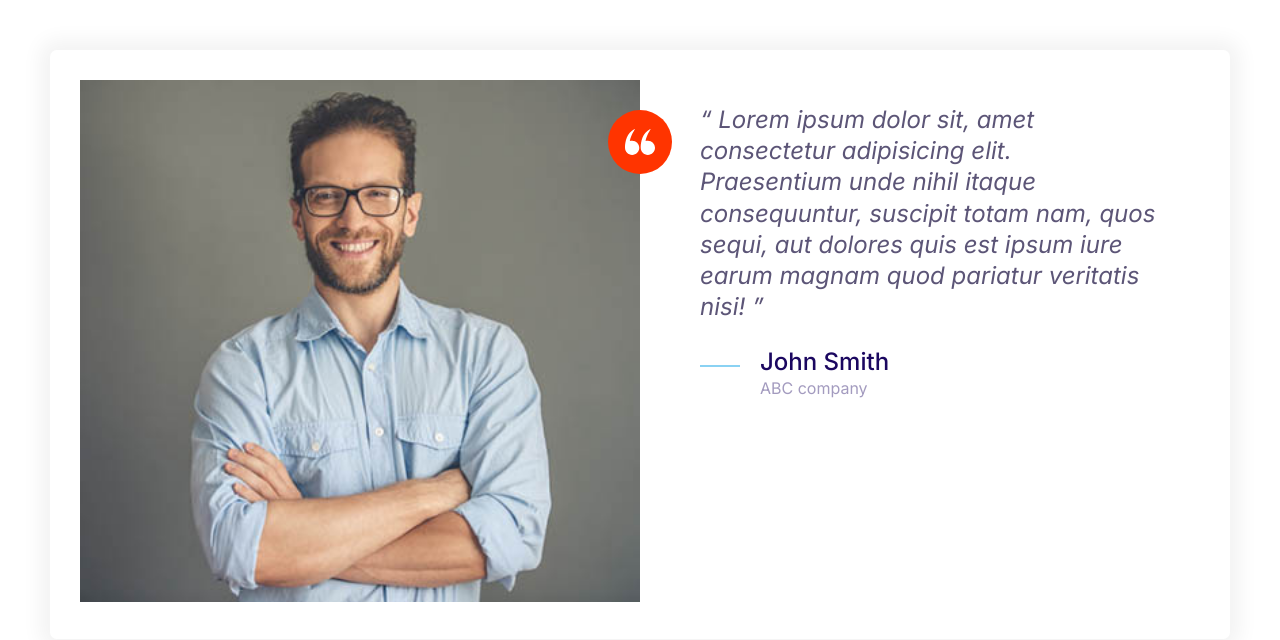
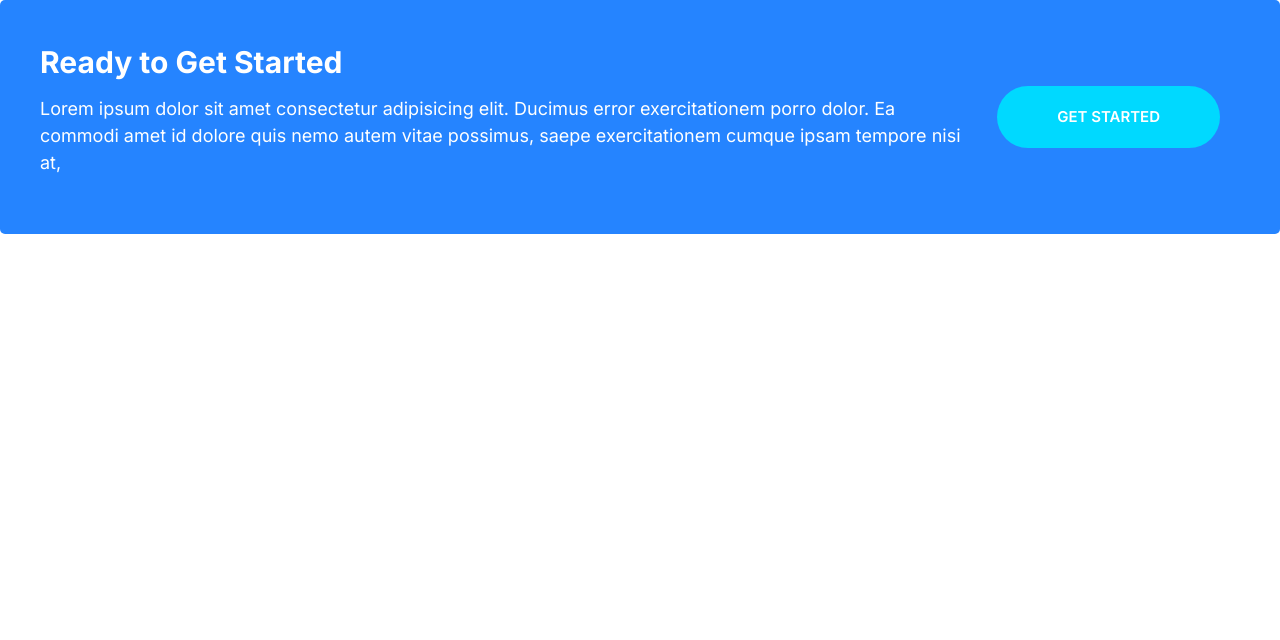
Before and after one commit to Usman-Javed-07/Html_Css_Design_1, a plain HTML site: page index.html in a window 1280 px wide. Drawn offline with Linux system fonts and the light colour scheme.

Commit message:
callouts

```diff
--- a/css/style.css
+++ b/css/style.css
@@ -204,6 +204,10 @@ background: #00c8eb;
 }
 .btn--accent:hover {
     background: #ec3000;
+}
+.btn--stretched {
+padding-left: 6rem;
+padding-right: 6rem;
 }
 .btn--block{
     width: 100%;
@@ -424,3 +428,39 @@ margin: 0 2rem;
         margin-left: 6rem;
     }
 }
+
+/* callouts */
+.callout {
+    padding: 4rem;
+    border-radius: 5px;
+}
+.callout--primary {
+  background: var(--color-primary);
+  color: #fff;
+}
+.callout__heading {
+    color: #fff;
+    margin-top: 0;
+    font-size: 3rem;
+}
+
+.callout .btn {
+    justify-self: center;
+    align-self: center;
+}
+.callout__content {
+    text-align: center;
+}
+
+@media screen and (min-width: 768px) {
+    .callout .grid--1x2 {
+        grid-template-columns: 1fr auto;
+    }
+    .callout__content {
+        text-align: left;
+    }
+    .callout .btn {
+        justify-self: start;
+        margin: 0 2rem;
+    }
+}
--- a/index.html
+++ b/index.html
@@ -14,39 +14,19 @@
     <link rel="stylesheet" href="css/normalize.css" />
     <link rel="stylesheet" href="css/style.css" />
   </head>
-  <body style="padding: 5rem">
-    <div class="card testimonial">
+  <body>
+    <div class="callout callout--primary">
       <div class="grid grid--1x2">
-        <div class="testimonial__image">
-          <img src="images/testimonial.jpg" alt="a happy custmor" />
-          <span class="icon-container icon-container--accent">
-            <svg class="icon icon--white icon--small">
-              <use xlink:href="images/sprite.svg#quotes"></use>
-            </svg>
-          </span>
+        <div class="callout__content">
+          <h2 class="callout__heading">Ready to Get Started</h2>
+          <p>
+            Lorem ipsum dolor sit amet consectetur adipisicing elit. Ducimus
+            error exercitationem porro dolor. Ea commodi amet id dolore quis
+            nemo autem vitae possimus, saepe exercitationem cumque ipsam tempore
+            nisi at,
+          </p>
         </div>
-
-        <blockquote class="quote">
-          <p class="quote__text">
-            Lorem ipsum dolor sit, amet consectetur adipisicing elit.
-            Praesentium unde nihil itaque consequuntur, suscipit totam nam, quos
-            sequi, aut dolores quis est ipsum iure earum magnam quod pariatur
-            veritatis nisi!
-          </p>
-          <footer>
-            <div class="media">
-              <div class="media__image">
-                <svg class="icon icon--primary quote__line">
-                  <use xlink:href="images/sprite.svg#line"></use>
-                </svg>
-              </div>
-              <div class="media__body">
-                <h3 class="media__title quote__author">John Smith</h3>
-                <p class="quote__organization">ABC company</p>
-              </div>
-            </div>
-          </footer>
-        </blockquote>
+        <a href="#" class="btn btn--secondary btn--stretched">Get Started</a>
       </div>
     </div>
   </body>
```
Also changed, not shown: components/testimonials.html (added, +35 -0 lines), 1 other file.
